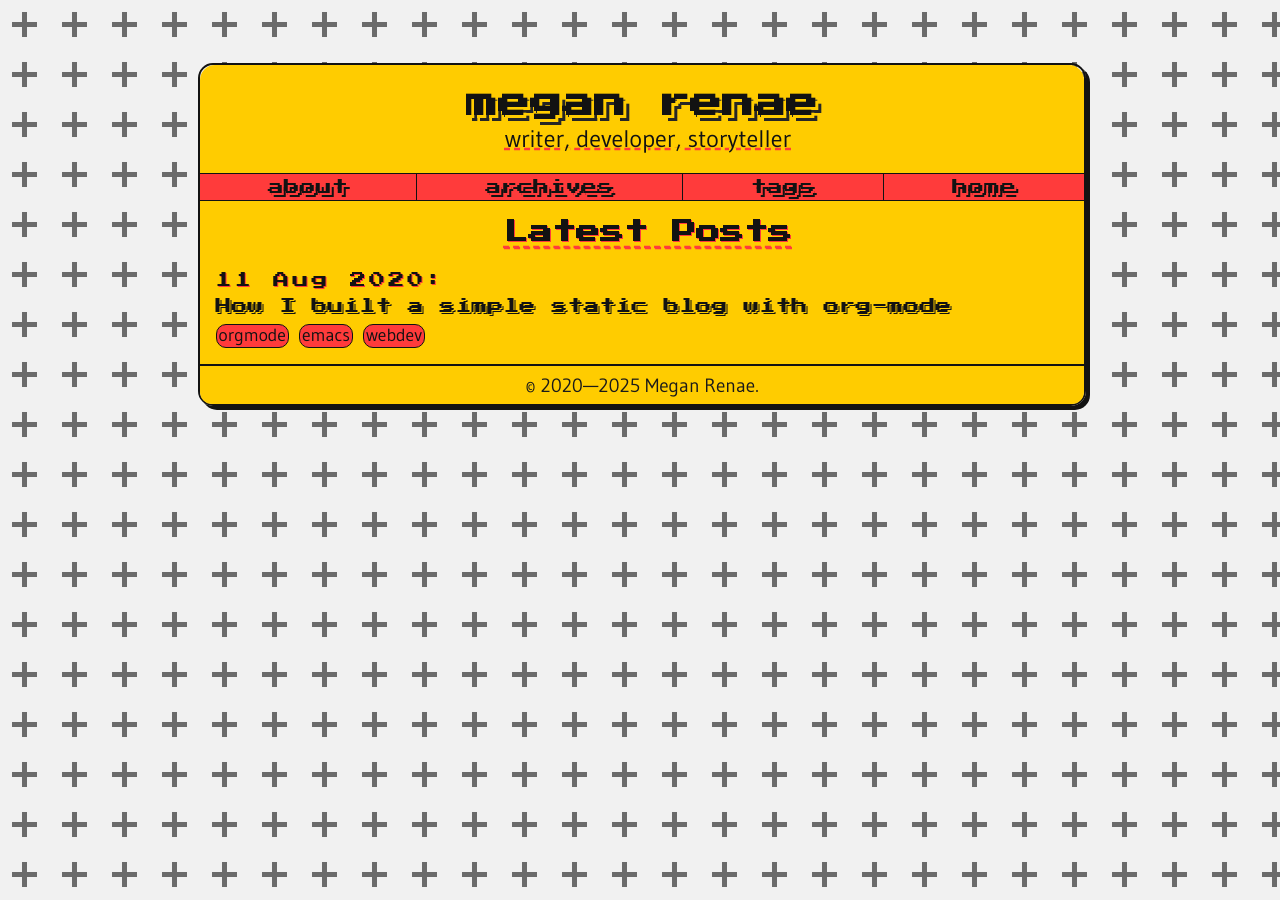
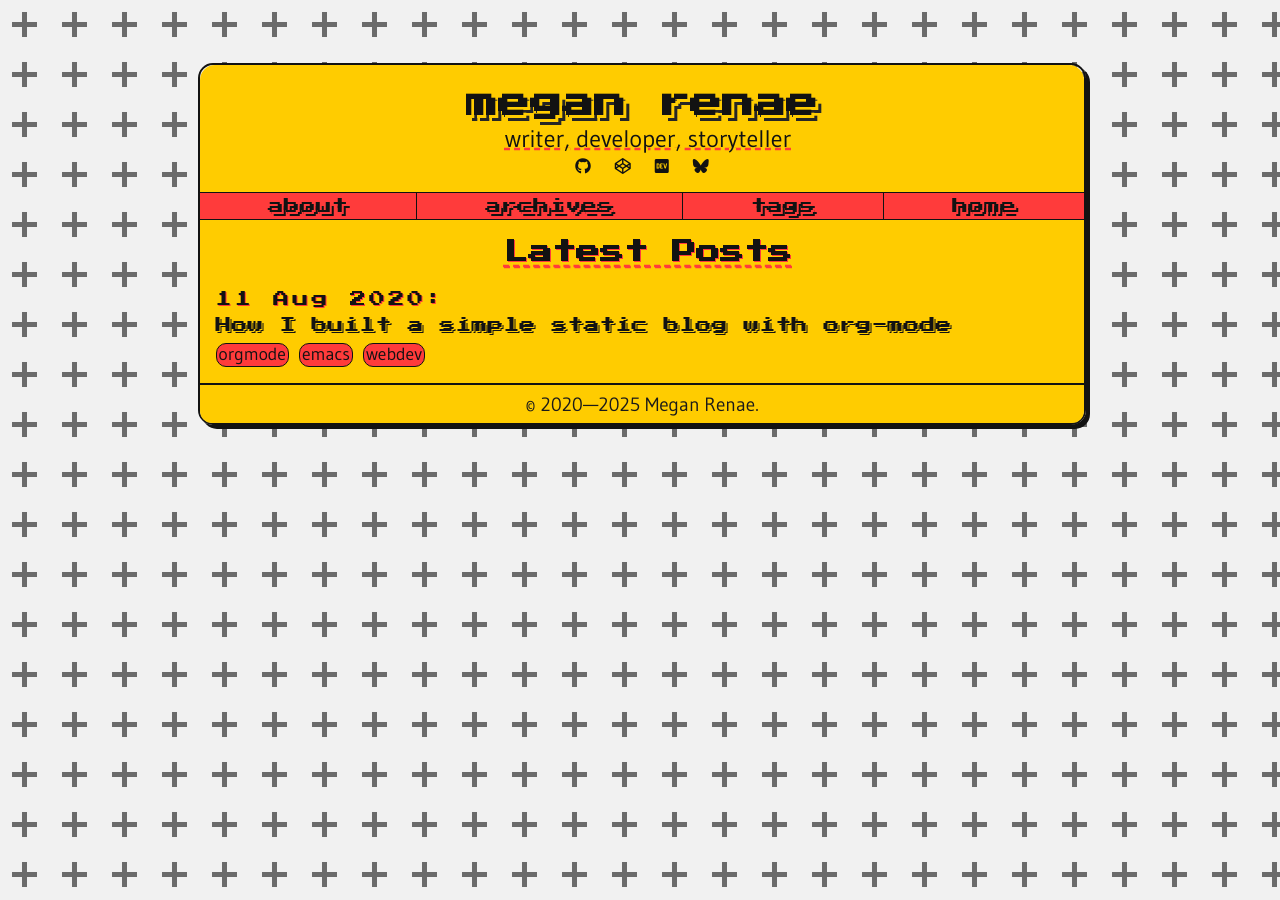
Before and after one commit to meganrenae21/blog, a Jekyll site: the page built from index.html, in a window 1280 px wide. Built offline with Jekyll 4.4.1, drawn with Linux system fonts in a browser that asks for light colours; nearby versions of some CDN libraries.

Commit message:
social icons

```diff
--- /dev/null
+++ b/_includes/header.html
@@ -0,0 +1,18 @@
+            <div id="header">
+                <h1>megan renae</h1>
+                <h2>writer, developer, storyteller</h2>
+                <div id="social_icons">
+                    <a href="https://github.com/meganrenae21">
+                        <i class="fa-brands fa-github"></i>
+                    </a>
+                    <a href="http://codepen.io/megan-durham">
+                        <i class="fa-brands fa-codepen"></i>
+                    </a>
+                    <a href="http://dev.to/meganrenae21">
+                        <i class="fa-brands fa-dev"></i>
+                    </a>
+                    <a href="http://meganrenae.bsky.social">
+                        <i class="fa-brands fa-bluesky"></i>
+                    </a>
+                </div>
+            </div>
--- a/_layouts/default.html
+++ b/_layouts/default.html
@@ -4,13 +4,11 @@
         <meta charset="utf-8">
         <title>megan renae | {{ page.title }}</title>
         <link rel="stylesheet" href="/assets/css/styles.css" />
+        <script src="https://kit.fontawesome.com/1df0fd71fd.js" crossorigin="anonymous"></script>
     </head>
     <body>
         <div id="container">
-            <div id="header">
-                <h1>megan renae</h1>
-                <h2>writer, developer, storyteller</h2>
-            </div>
+            {% include header.html %}
             {% include nav.html %}
             <div class="content">
                 {{ content }}
--- a/_sass/main.scss
+++ b/_sass/main.scss
@@ -68,6 +68,7 @@ body {
   font-size: 1.5rem;
   color: var(--darkest-black);
   margin-top: 5px;
+  margin-bottom: 5px;
 }
 
 #nav {
@@ -320,3 +321,17 @@ blockquote {
   box-shadow: 1px 1px 0 var(--accent-yellow), 4px 4px 0 var(--accent-red);
   font-size: 0.9em;
 }
+
+i {
+  color: var(--darkest-black);
+  padding: 0;
+  margin: 0;
+}
+
+#social_icons {
+  display: flex;
+  flex-direction: row;
+  column-gap: 1.5em;
+  align-self: center;
+  margin-bottom: 1em;
+}
```
Also changed, not shown: Gemfile.lock, 11 other files.
